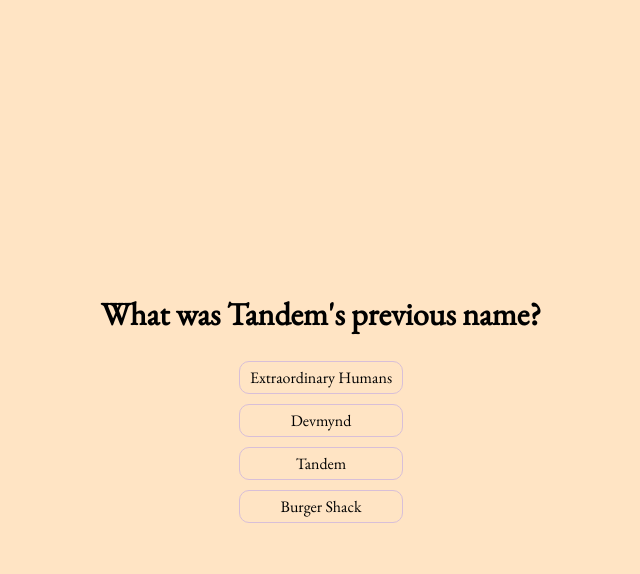
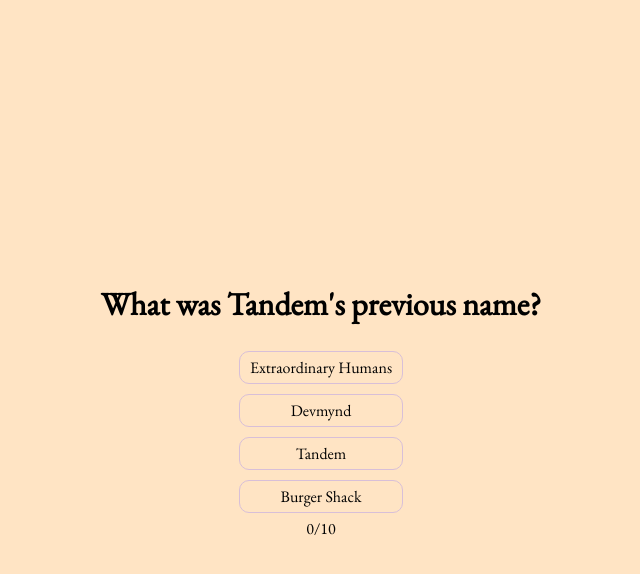
Before and after one commit to hm-factor/tandem-quiz-app, a React (Create React App) app: page / in a window 1280 px wide. Both pictures are taken after a click on the button "Begin Quiz". Shown: the top 574 px of the page, without its empty margins (319-959 px from the left). Built offline with nearby package versions, Linux system fonts and the light colour scheme.

Commit message:
added score

```diff
--- a/src/App.css
+++ b/src/App.css
@@ -26,6 +26,7 @@
 .question-item {
   display: flex;
   justify-self: center;
+  text-align: center;
   font-family: 'EB Garamond'
 }
 
@@ -34,7 +35,7 @@
   flex-direction: column;
 }
 
-.answer-item, .next-button {
+.answer-item, .next-button, .restart-button {
   transition: linear 0.2s;
   background-color: transparent;
   border-radius: 10px;
@@ -44,12 +45,12 @@
   outline: none;
   font-family: 'EB Garamond'
 }
-.answer-item:hover, .next-button:hover {
+.answer-item:hover, .next-button:hover, .restart-button:hover {
   transition: linear 0.2s;
   background-color: thistle;
 }
 
-.next-button {
+.next-button, .restart-button {
   border: 1px solid thistle;
 }
 
@@ -69,3 +70,8 @@
 .off {
   display: none;
 }
+
+.score {
+  display: fixed;
+  bottom: 0;
+}
--- a/src/App.js
+++ b/src/App.js
@@ -26,6 +26,7 @@
     selectQuestions();
     setQuestions(tenRandQuestions);
     setCount(0);
+    setScore(0);
     setBegin(true);
     setEnd(false);
  }
@@ -84,13 +85,14 @@
           {answerItems}
           <button className={`next-button ${style ? 'on' : 'off'}`} onClick={handleAnswer}>Next Question</button>
         </div>
+        <div className="score">{`${score}/10`}</div>
       </div>
     );
   } else if (end) {
     return (
       <div className="App">
         <h1>You got {score} out of 10 questions correct!</h1>
-        <button onClick={handleRestart}>Play Again?</button>
+        <button className="restart-button" onClick={handleRestart}>Play Again?</button>
       </div>
     )
   } else if (!begin) {
```
